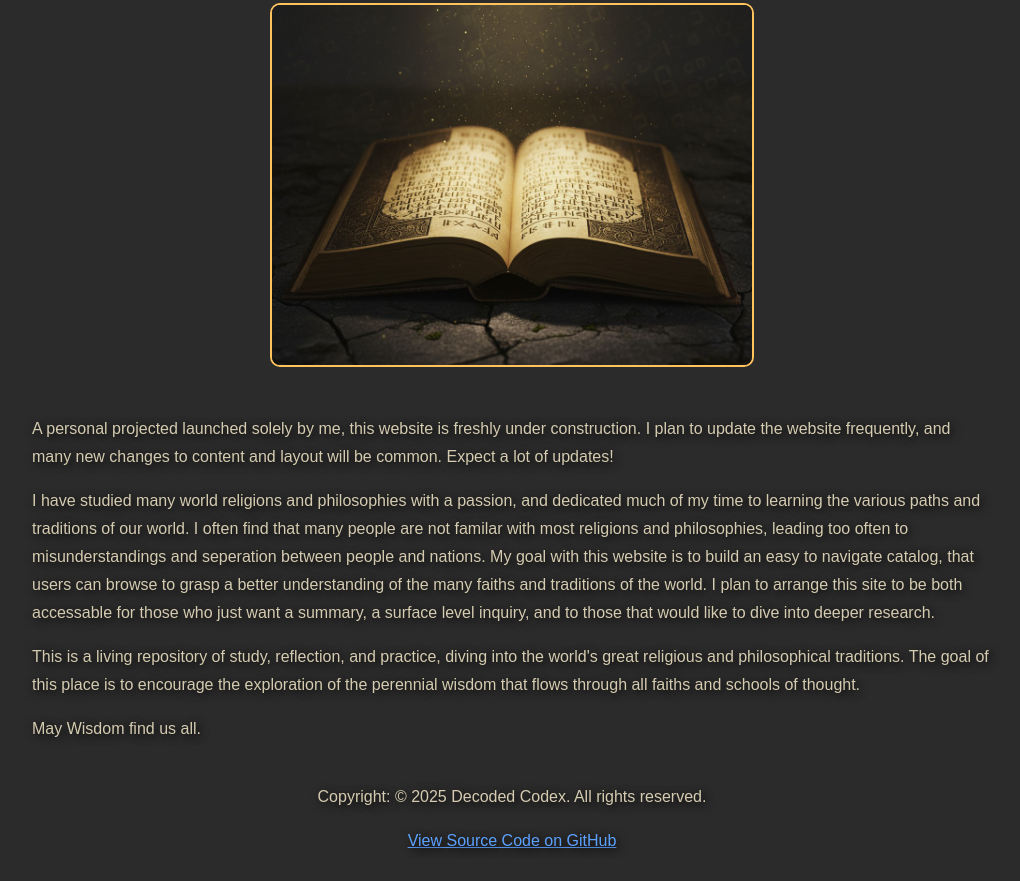
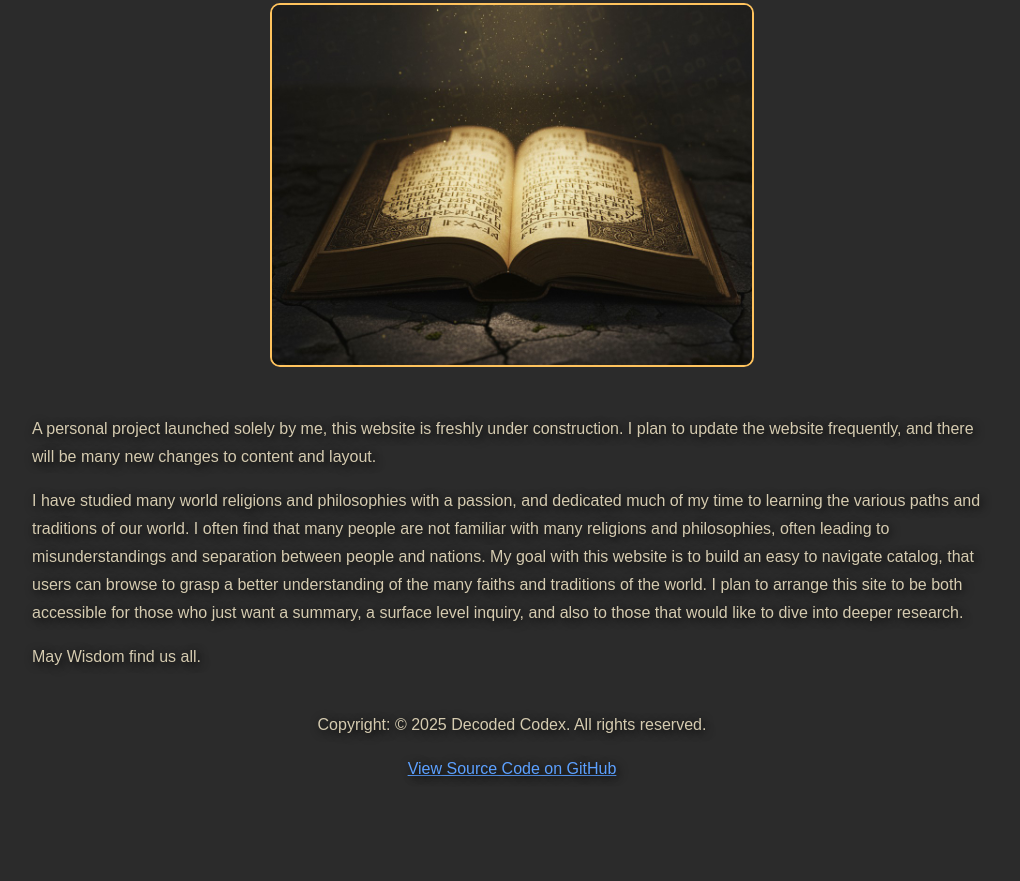
Before and after one commit to AFrederick13/Decoded-Codex, an Eleventy site: page pages/about.md in a window 1280 px wide. Shown: the part 279-1160 px from the top of the page, without its empty margins (128-1148 px from the left). After the commit the page ends 1088 px from the top, so only its background shows below. Built offline with nearby package versions, Linux system fonts and the light colour scheme; Eleventy itself is replaced by a stand-in of ours; files that its build step writes are made by us from their sources.

Commit message:
fix: change build process and local server config to resolve output folder not updating

```diff
--- a/package.json
+++ b/package.json
@@ -5,7 +5,7 @@
   "main": "index.js",
   "scripts": {
     "clean": "rimraf _site",
-    "start": "eleventy --serve",
+    "start": "eleventy --serve --incremental",
     "build": "npm run clean && eleventy && npx pagefind --site _site"
   },
   "keywords": [],
--- a/pages/about.md
+++ b/pages/about.md
@@ -9,10 +9,8 @@ image: /images/Home/DecodedCodex.jpg
 
 <img src="/images/Home/DecodedCodex.jpg" alt="A open book written in an unknown language" id="site-image">
 
-A personal projected launched solely by me, this website is freshly under construction. I plan to update the website frequently, and many new changes to content and layout will be common. Expect a lot of updates!
+A personal project launched solely by me, this website is freshly under construction. I plan to update the website frequently, and there will be many new changes to content and layout.
 
-I have studied many world religions and philosophies with a passion, and dedicated much of my time to learning the various paths and traditions of our world. I often find that many people are not familar with most religions and philosophies, leading too often to misunderstandings and seperation between people and nations. My goal with this website is to build an easy to navigate catalog, that users can browse to grasp a better understanding of the many faiths and traditions of the world. I plan to arrange this site to be both accessable for those who just want a summary, a surface level inquiry, and to those that would like to dive into deeper research.
-
-This is a living repository of study, reflection, and practice, diving into the world's great religious and philosophical traditions. The goal of this place is to encourage the exploration of the perennial wisdom that flows through all faiths and schools of thought.
+I have studied many world religions and philosophies with a passion, and dedicated much of my time to learning the various paths and traditions of our world. I often find that many people are not familiar with many religions and philosophies, often leading to misunderstandings and separation between people and nations. My goal with this website is to build an easy to navigate catalog, that users can browse to grasp a better understanding of the many faiths and traditions of the world. I plan to arrange this site to be both accessible for those who just want a summary, a surface level inquiry, and also to those that would like to dive into deeper research.
 
 May Wisdom find us all.
```
Also changed, not shown: pages/index.md (+1 -1 lines), .eleventy.js, 1 other file.
